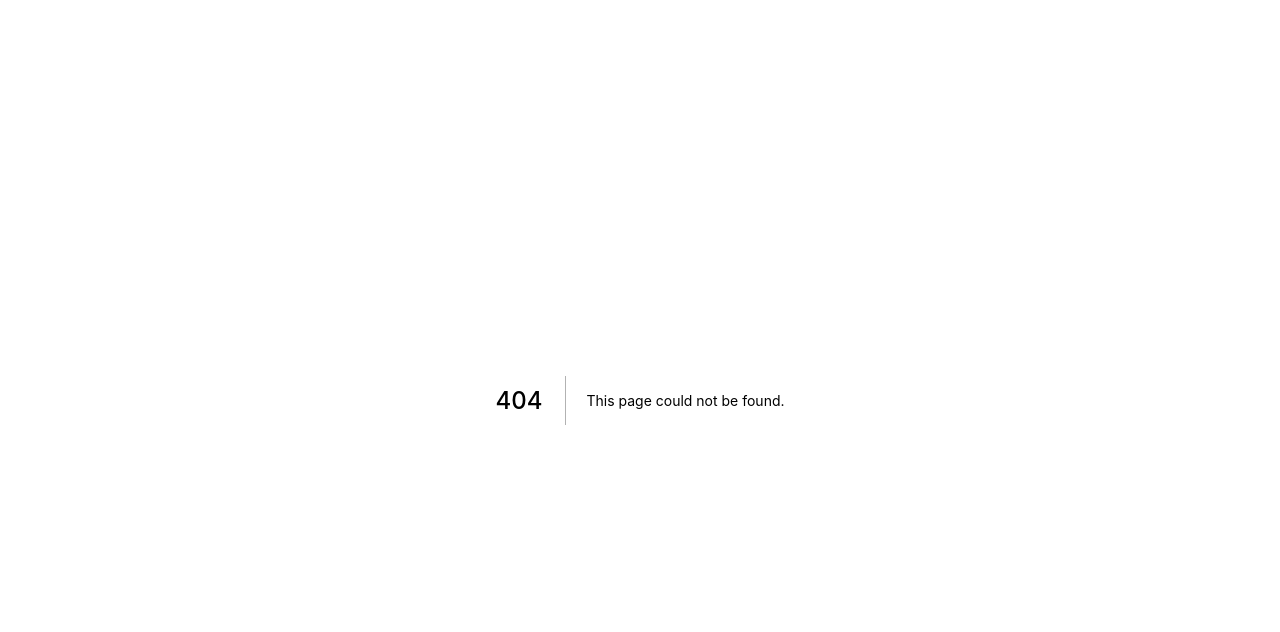
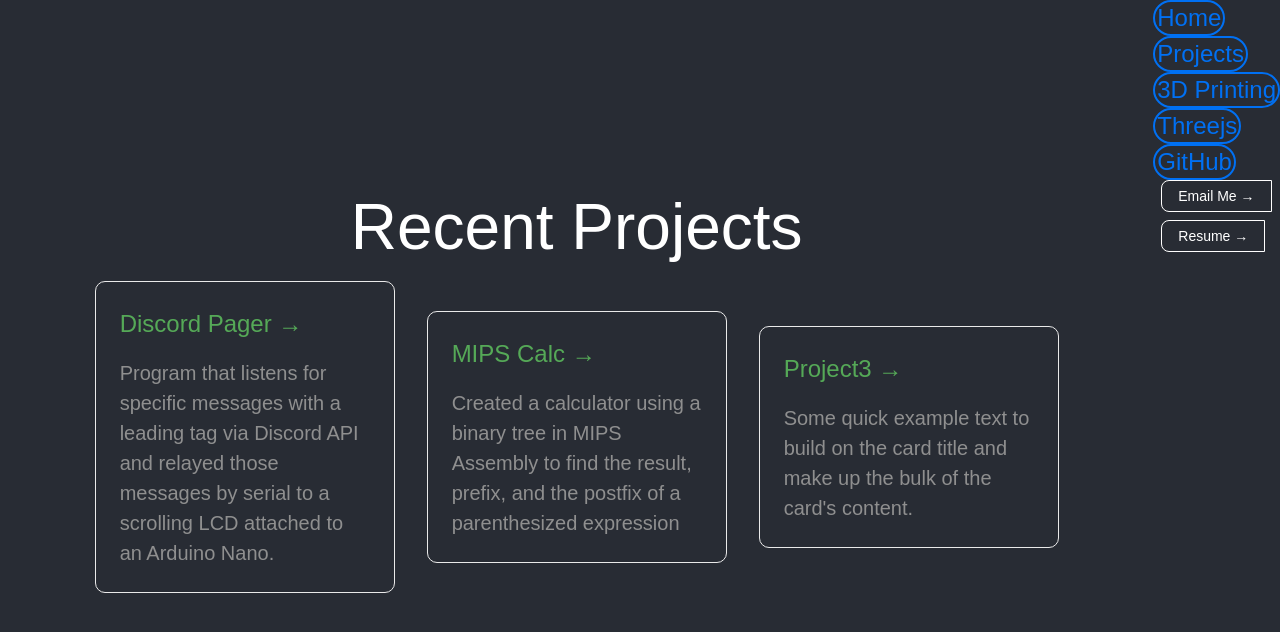
Before and after one commit to DynamicApproach/Website, a Next.js app: page /infoPages/Projects in a window 1280 px wide. Before the commit this address had no page. Shown: the top 632 px of the page. Built offline with nearby package versions, Linux system fonts and the light colour scheme.

Commit message:
Refactor filelayout

```diff
--- a/pages/about.tsx
+++ /dev/null
@@ -1,10 +0,0 @@
-import Nav from "./Nav";
-export const about = () => {
-  return (
-    <div className="bg-darkgray">
-      <Nav />
-      <h1 className="min-h-50% text-center">about</h1>
-    </div>
-  );
-};
-export default about;
--- a/pages/Nav.tsx
+++ b/pages/components/Nav.tsx
@@ -24,17 +24,17 @@ export const Nav = () => {
             </Link>
           </TailWindMenuBlock>
           <TailWindMenuBlock>
-            <Link href="/Projects">
+            <Link href="/infoPages/Projects">
               <TailwindButton>Projects</TailwindButton>
             </Link>
           </TailWindMenuBlock>
           <TailWindMenuBlock>
-            <Link href="/threedprinting">
+            <Link href="/infoPages/threedprinting">
               <TailwindButton>3D Printing</TailwindButton>
             </Link>
           </TailWindMenuBlock>
           <TailWindMenuBlock>
-            <Link href="/print">
+            <Link href="/infoPages/print">
               <TailwindButton>Threejs</TailwindButton>
             </Link>
           </TailWindMenuBlock>
--- a/pages/index.tsx
+++ b/pages/index.tsx
@@ -2,7 +2,7 @@ import type { NextPage } from "next";
 import Head from "next/head";
 import Image from "next/image";
 import styles from "../styles/Home.module.css";
-import Nav from "pages/Nav";
+import Nav from "pages/components/Nav";
 
 import watermelonportal from "pages/images/watermelonportal.png";
 //import Link from "next/link";
--- a/pages/Projects.tsx
+++ b/pages/infoPages/Projects.tsx
@@ -1,5 +1,6 @@
-import Nav from "pages/Nav";
+import Nav from "pages/components/Nav";
 import styles from "styles/Projects.module.css";
+import Link from "next/link";
 export const projects = () => {
   return (
     <div className="bg-backgray">
@@ -8,23 +9,26 @@ export const projects = () => {
       <main className={styles.main}>
         <h1 className={styles.title}>Recent Projects</h1>
         <div className={styles.grid}>
-          <a href="https://nextjs.org/docs" className={styles.card}>
-            <h2>Discord Pager &rarr;</h2>
+          <div className={styles.card}>
+            <Link href="https://github.com/DynamicApproach/DiscordPager">
+              <h2>Discord Pager &rarr;</h2>
+            </Link>
             <p>
               Program that listens for specific messages with a leading tag via
               Discord API and relayed those messages by serial to a scrolling
               LCD attached to an Arduino Nano.
             </p>
-          </a>
+          </div>
 
-          <a href="https://nextjs.org/learn" className={styles.card}>
-            <h2>MIPS Calc &rarr;</h2>
-
+          <div className={styles.card}>
+            <Link href="https://github.com/DynamicApproach/SchoolThings/blob/main/calcmain.asm">
+              <h2>MIPS Calc &rarr;</h2>
+            </Link>
             <p>
               Created a calculator using a binary tree in MIPS Assembly to find
               the result, prefix, and the postfix of a parenthesized expression
             </p>
-          </a>
+          </div>
 
           <a
             href="https://github.com/vercel/next.js/tree/canary/examples"
@@ -36,18 +40,6 @@ export const projects = () => {
               bulk of the card&apos;s content.
             </p>
           </a>
-
-          <a
-            href="https://vercel.com/new?utm_source=create-next-app
-            &utm_medium=default-template&utm_campaign=create-next-app"
-            className={styles.card}
-          >
-            <h2>Project4&rarr;</h2>
-            <p>
-              Some quick example text to build on the card title and make up the
-              bulk of the card&apos;s content.
-            </p>
-          </a>
         </div>
       </main>
     </div>
--- a/pages/threedprint/klipperconfig.tsx
+++ b/pages/infoPages/threedprint/favouriteprints.tsx
@@ -1,16 +1,16 @@
 import Link from "next/link";
-import Nav from "pages/Nav";
+import Nav from "pages/components/Nav";
 import styles from "styles/Projects.module.css";
-export const klipperconfig = () => {
+export const favouriteprints = () => {
   return (
     <div className="bg-backgray">
       <Nav />
 
       <main className={styles.main}>
-        <h1 className={styles.title}>Klipper Config</h1>
+        <h1 className={styles.title}>My favourite prints</h1>
         <div className={styles.grid}>
           <div className={styles.card}>
-            <Link href="/threedprinting">
+            <Link href="/infoPages/threedprinting">
               <h2>Back&rarr;</h2>
             </Link>
             <p></p>
@@ -20,4 +20,4 @@ export const klipperconfig = () => {
     </div>
   );
 };
-export default klipperconfig;
+export default favouriteprints;
--- a/pages/threedprint/favouriteprints.tsx
+++ b/pages/infoPages/threedprint/klipperconfig.tsx
@@ -1,16 +1,16 @@
 import Link from "next/link";
-import Nav from "pages/Nav";
+import Nav from "pages/components/Nav";
 import styles from "styles/Projects.module.css";
-export const favouriteprints = () => {
+export const klipperconfig = () => {
   return (
     <div className="bg-backgray">
       <Nav />
 
       <main className={styles.main}>
-        <h1 className={styles.title}>My favourite prints</h1>
+        <h1 className={styles.title}>Klipper Config</h1>
         <div className={styles.grid}>
           <div className={styles.card}>
-            <Link href="/threedprinting">
+            <Link href="/infoPages/threedprinting">
               <h2>Back&rarr;</h2>
             </Link>
             <p></p>
@@ -20,4 +20,4 @@ export const favouriteprints = () => {
     </div>
   );
 };
-export default favouriteprints;
+export default klipperconfig;
--- a/pages/threedprint/printprojects.tsx
+++ b/pages/infoPages/threedprint/myprinter.tsx
@@ -1,16 +1,16 @@
 import Link from "next/link";
-import Nav from "pages/Nav";
+import Nav from "pages/components/Nav";
 import styles from "styles/Projects.module.css";
-export const printprojects = () => {
+export const myprinter = () => {
   return (
     <div className="bg-backgray">
       <Nav />
 
       <main className={styles.main}>
-        <h1 className={styles.title}>printprojects</h1>
+        <h1 className={styles.title}>My Printer</h1>
         <div className={styles.grid}>
-          <a href="https://nextjs.org/docs" className={styles.card}>
-            <Link href="/threedprinting">
+          <div className={styles.card}>
+            <Link href="/infoPages/threedprinting">
               <h2>Back&rarr;</h2>
             </Link>
             <p>
@@ -22,10 +22,10 @@ export const printprojects = () => {
               Essentially, the only parts left the same, were the stepper
               moters, the frame and the power supply.
             </p>
-          </a>
+          </div>
         </div>
       </main>
     </div>
   );
 };
-export default printprojects;
+export default myprinter;
--- a/pages/threedprint/myprinter.tsx
+++ b/pages/infoPages/threedprint/printprojects.tsx
@@ -1,16 +1,16 @@
 import Link from "next/link";
-import Nav from "pages/Nav";
+import Nav from "pages/components/Nav";
 import styles from "styles/Projects.module.css";
-export const myprinter = () => {
+export const printprojects = () => {
   return (
     <div className="bg-backgray">
       <Nav />
 
       <main className={styles.main}>
-        <h1 className={styles.title}>My Printer</h1>
+        <h1 className={styles.title}>printprojects</h1>
         <div className={styles.grid}>
-          <a href="https://nextjs.org/docs" className={styles.card}>
-            <Link href="/threedprinting">
+          <div className={styles.card}>
+            <Link href="/infoPages/threedprinting">
               <h2>Back&rarr;</h2>
             </Link>
             <p>
@@ -22,10 +22,10 @@ export const myprinter = () => {
               Essentially, the only parts left the same, were the stepper
               moters, the frame and the power supply.
             </p>
-          </a>
+          </div>
         </div>
       </main>
     </div>
   );
 };
-export default myprinter;
+export default printprojects;
--- a/pages/threedprinting.tsx
+++ b/pages/infoPages/threedprinting.tsx
@@ -1,5 +1,5 @@
 import Link from "next/link";
-import Nav from "pages/Nav";
+import Nav from "pages/components/Nav";
 import styles from "styles/Projects.module.css";
 export const threedprinting = () => {
   return (
@@ -10,12 +10,12 @@ export const threedprinting = () => {
         <h1 className={styles.title}>Recent Projects</h1>
         <div className={styles.grid}>
           <div className={styles.card}>
-            <Link href="/threedprint/myprinter">
+            <Link href="/infoPages/threedprint/myprinter">
               <h2>My Printer &rarr;</h2>
             </Link>
           </div>
           <div className={styles.card}>
-            <Link href="/threedprint/printprojects">
+            <Link href="/infoPages/threedprint/printprojects">
               <h2>Printed Projects &rarr;</h2>
             </Link>
             <p>
@@ -25,7 +25,7 @@ export const threedprinting = () => {
           </div>
 
           <div className={styles.card}>
-            <Link href="/threedprint/favouriteprints">
+            <Link href="/infoPages/threedprint/favouriteprints">
               <h2>Favourite Prints &rarr;</h2>
             </Link>
 
@@ -37,7 +37,7 @@ export const threedprinting = () => {
 
           <div className={styles.card}>
             <h2>
-              <Link href="/threedprint/klipperconfig">
+              <Link href="/infoPages/threedprint/klipperconfig">
                 Klipper config &rarr;
               </Link>
             </h2>
```
